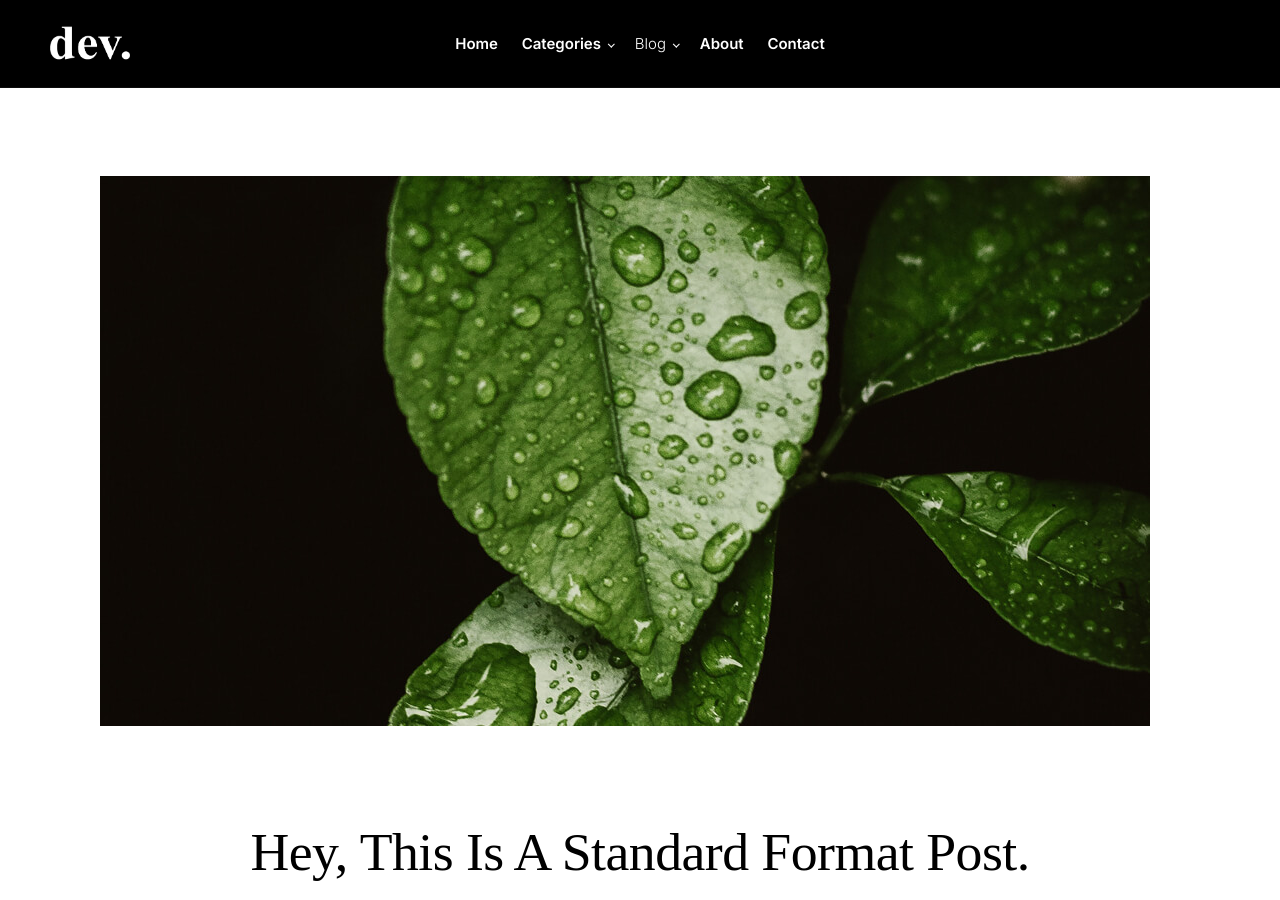
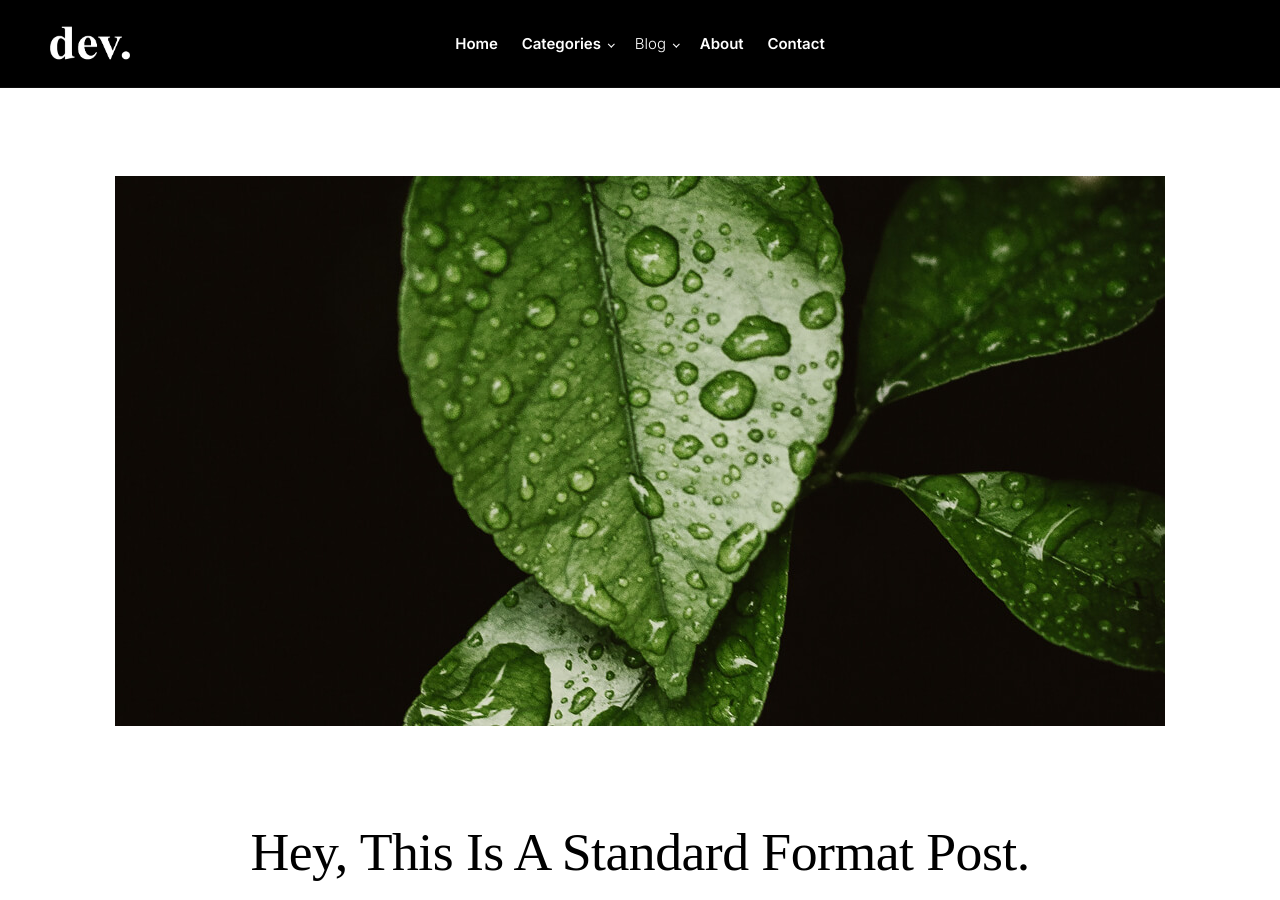
Before and after one commit to dev-ai-kar/vaibhavdeokar-portfolio, a Jekyll site: the page built from _posts/2025-04-14-standard-format-post.md, in a window 1280 px wide and 900 px high. Built offline with Jekyll 4.4.1, drawn with Linux system fonts in a browser that asks for light colours; some web fonts are replaced.

Commit message:
style: Center featured image in blog posts

```diff
--- a/_layouts/post.html
+++ b/_layouts/post.html
@@ -11,7 +11,7 @@ layout: default
 
             {% if page.image %}
             <div class="s-content__media">
-                <div class="s-content__post-thumb">
+                <div class="s-content__post-thumb" style="text-align: center;"> <!-- Added style to center image -->
                     <img src="{{ page.image | relative_url }}" alt="{{ page.title | escape }}">
                     <!-- Add srcset if you plan to have different image sizes per post -->
                 </div>
```
